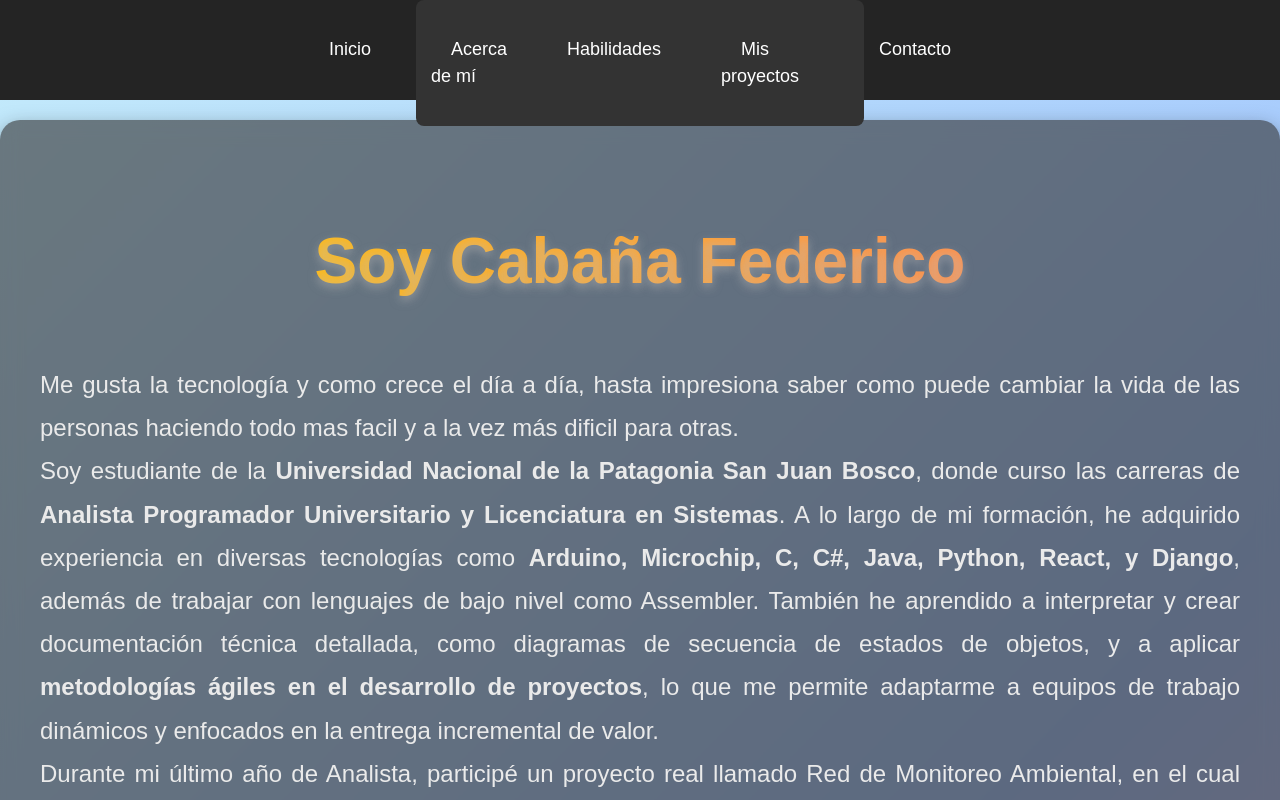
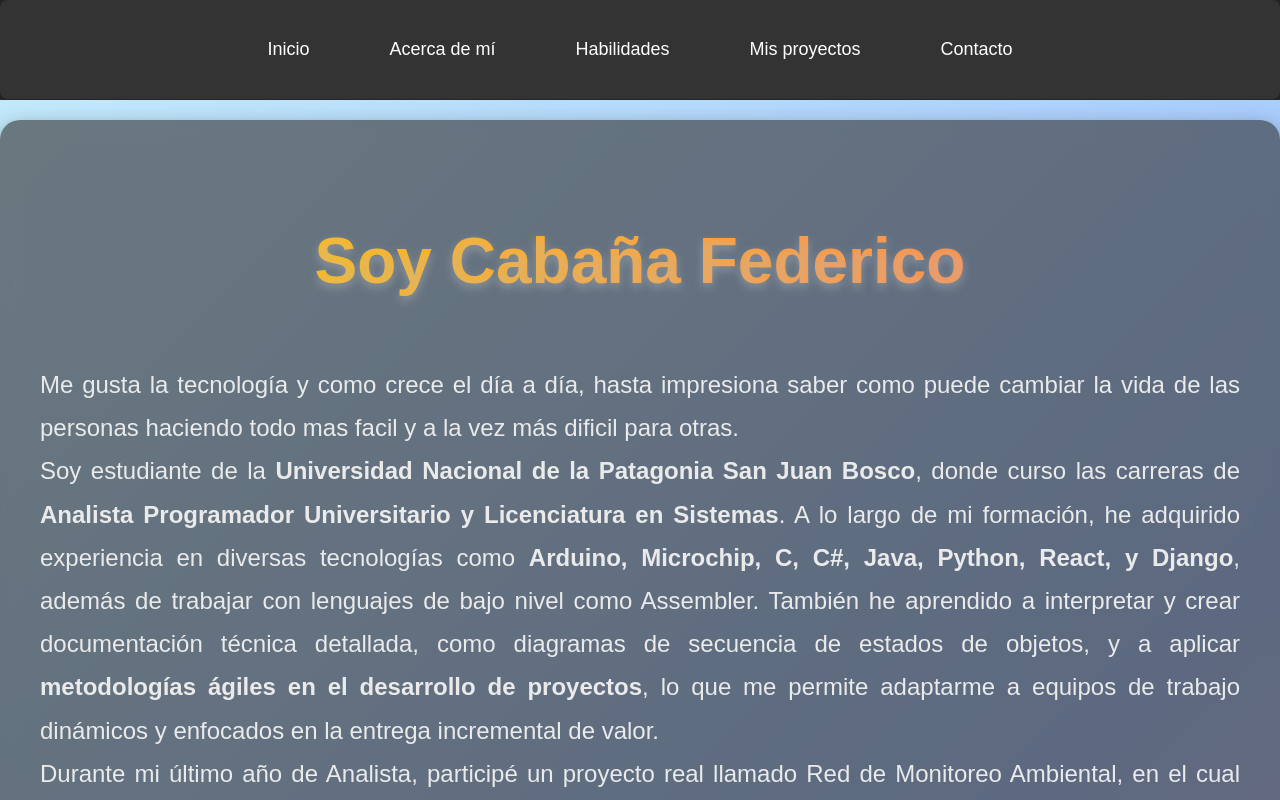
Before and after one commit to elfefedelagente/my-card-business, a React (Vite) app: page / in a window 1280 px wide. Shown: the top 800 px of the page. Built offline with nearby package versions, Linux system fonts and the light colour scheme.

Commit message:
Modificaciones en porcentajes y resolucion de ancho de barra de navegación

```diff
--- a/src/components/Skills.tsx
+++ b/src/components/Skills.tsx
@@ -107,20 +107,20 @@ const Skills = () => {
                     <div className={styles.progressBar} style={{ width: "47%" }}></div>
                 </div>
             </div>
-            {/* Docker %76 */}
+            {/* Docker %66 */}
             <div className={styles.section}>
                 <h3>Docker</h3>
                 <img src={dockerIcon} alt="Docker Icon" className={styles.icon} />
                 <div className={styles.barContainer}>
-                    <div className={styles.progressBar} style={{ width: "76%" }}></div>
+                    <div className={styles.progressBar} style={{ width: "66%" }}></div>
                 </div>
             </div>
-            {/* Next.js %80 */}
+            {/* Next.js %70 */}
             <div className={styles.section}>
                 <h3>Next.js</h3>
                 <img src={nextJsIcon} alt="Next.js Icon" className={styles.icon} />
                 <div className={styles.barContainer}>
-                    <div className={styles.progressBar} style={{ width: "80%" }}></div>
+                    <div className={styles.progressBar} style={{ width: "70%" }}></div>
                 </div>
             </div>
             {/* FastApi %87 */}
--- a/src/styles/menuNav.module.css
+++ b/src/styles/menuNav.module.css
@@ -12,7 +12,7 @@ nav {
     background-color: #333;
     transform: translateX(-50%);
     z-index: 10;
-    width: 35%;
+    width: 100%;
     padding: 10px 0;
     display: flex;
     justify-content: center;
@@ -25,17 +25,19 @@ nav ul {
     justify-content: center;
     padding: 10px 0;
     list-style-type: none;
+
 }
 
 nav ul li {
     margin: 0 20px;
+    border-radius: 15px;
 }
 
 nav ul li a {
     color: white;
     text-decoration: none;
     font-size: 18px;
-    padding: 10px 20px;
+    padding: 0 20px;
     transition: background-color 0.3s;
   }
 
```
